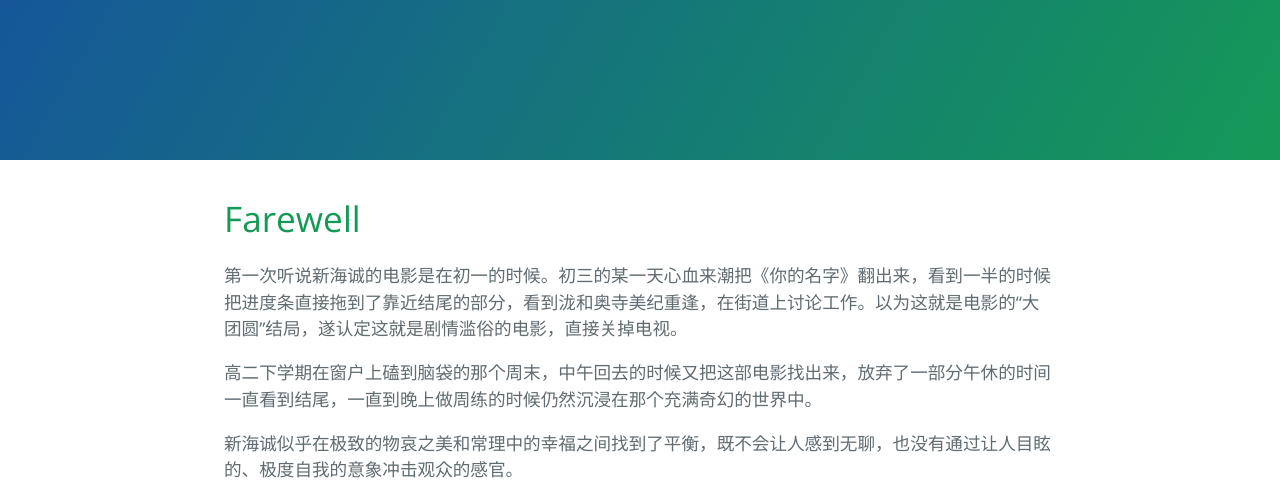
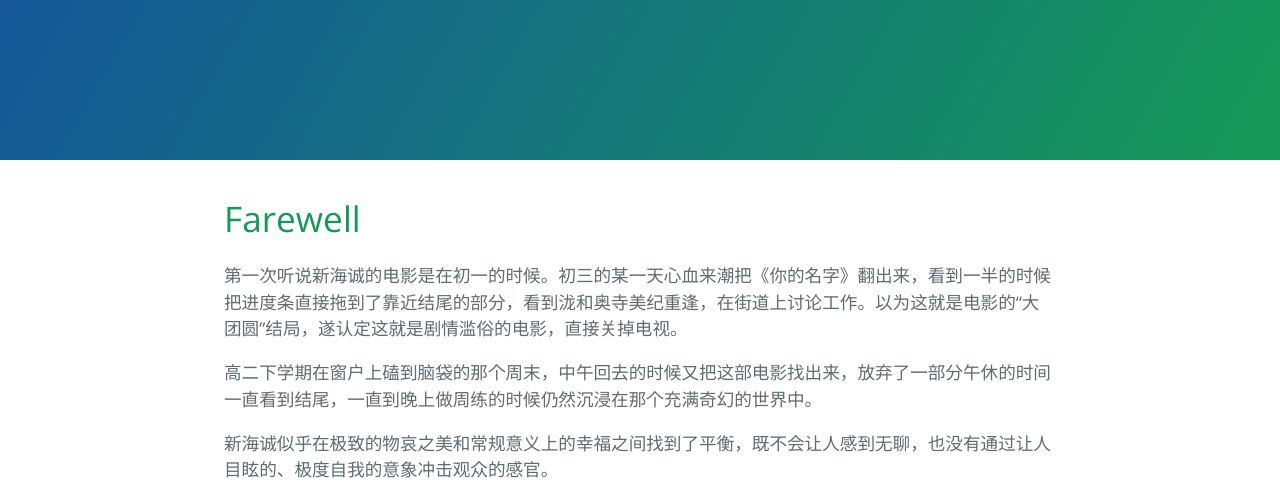
Before and after one commit to 224200/224200.github.io, a Jekyll site: the page built from fairwell.md, in a window 1280 px wide, cut to the strip 0-500 px from the top of the page. Built offline with Jekyll 4.4.1, drawn with Linux system fonts in a browser that asks for light colours.

Commit message:
adjust fairwell.md

```diff
--- a/fairwell.md
+++ b/fairwell.md
@@ -10,7 +10,7 @@ description: empty
 
 高二下学期在窗户上磕到脑袋的那个周末，中午回去的时候又把这部电影找出来，放弃了一部分午休的时间一直看到结尾，一直到晚上做周练的时候仍然沉浸在那个充满奇幻的世界中。
 
-新海诚似乎在极致的物哀之美和常理中的幸福之间找到了平衡，既不会让人感到无聊，也没有通过让人目眩的、极度自我的意象冲击观众的感官。
+新海诚似乎在极致的物哀之美和常规意义上的幸福之间找到了平衡，既不会让人感到无聊，也没有通过让人目眩的、极度自我的意象冲击观众的感官。
 
 <iframe src="//player.bilibili.com/player.html?aid=32309357&page=1&danmaku=0" allowfullscreen="allowfullscreen" width="100%" height="500" scrolling="no" frameborder="0" sandbox="allow-top-navigation allow-same-origin allow-forms allow-scripts"></iframe>
 
```
